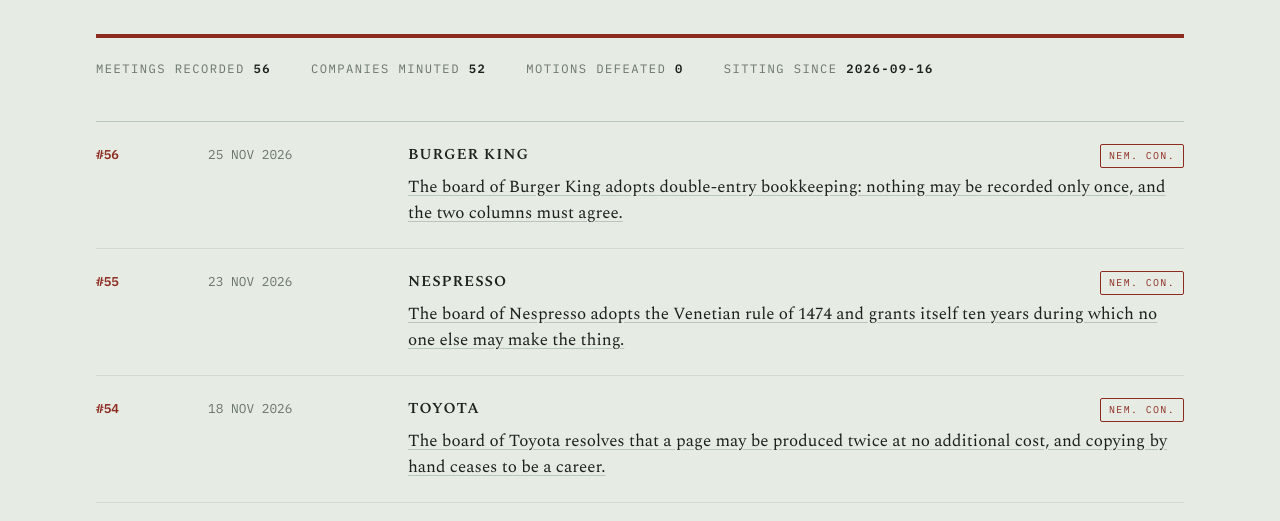
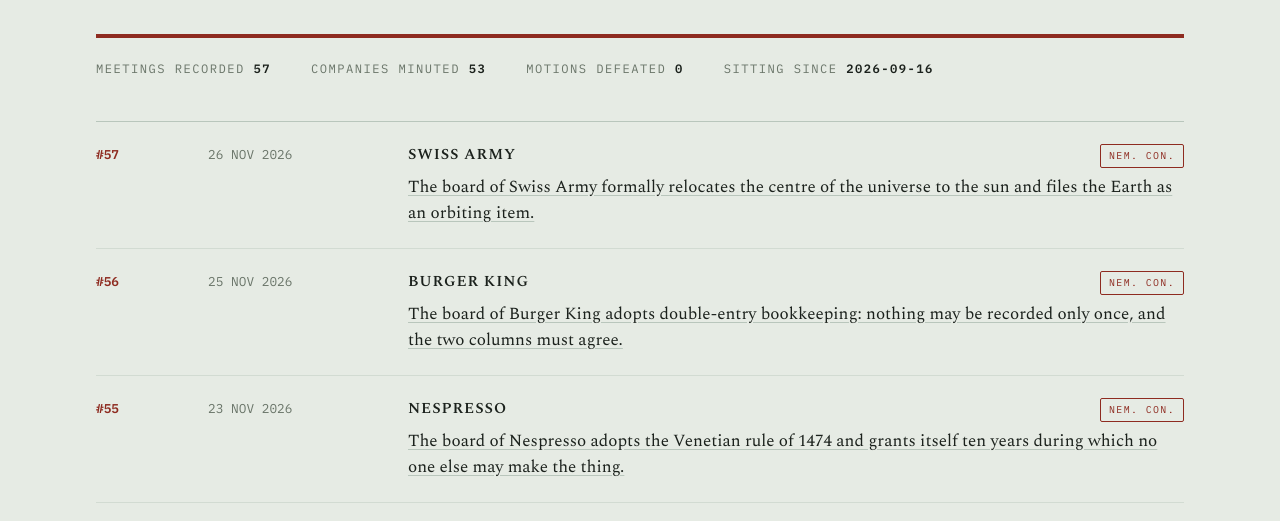
Before and after one commit to silerjakub-bit/theboardminutes-media, a plain HTML site: page index.html in a window 1280 px wide. Shown: the part 262-783 px from the top of the page. Drawn offline with nearby package versions, Linux system fonts and the light colour scheme.

Commit message:
media: index.html

```diff
--- a/index.html
+++ b/index.html
@@ -118,14 +118,21 @@ body {
     <p class="premise">Every day, the board of one real company formally adopts one historical decision. Minutes are published. Meeting numbers never reset.</p>
     <div class="rule-accent"></div>
     <div class="tally">
-      <span>Meetings recorded <b>56</b></span>
-      <span>Companies minuted <b>52</b></span>
+      <span>Meetings recorded <b>57</b></span>
+      <span>Companies minuted <b>53</b></span>
       <span>Motions defeated <b>0</b></span>
       <span>Sitting since <b>2026-09-16</b></span>
     </div>
   </header>
 
   <main class="register">
+      <div class="entry">
+        <div class="no">#57</div>
+        <div class="date">26 NOV 2026</div>
+        <div class="company">Swiss Army</div>
+        <div class="status">Nem. con.</div>
+        <div class="motion"><a href="https://silerjakub-bit.github.io/theboardminutes-media/2026-11-26/board-of-directors/m057/post_tiktok.mp4" rel="noopener">The board of Swiss Army formally relocates the centre of the universe to the sun and files the Earth as an orbiting item.</a></div>
+      </div>
       <div class="entry">
         <div class="no">#56</div>
         <div class="date">25 NOV 2026</div>
```
